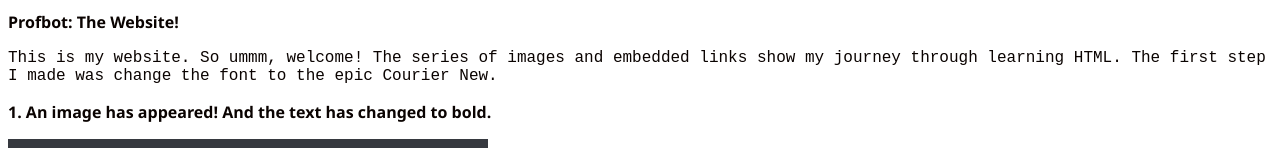
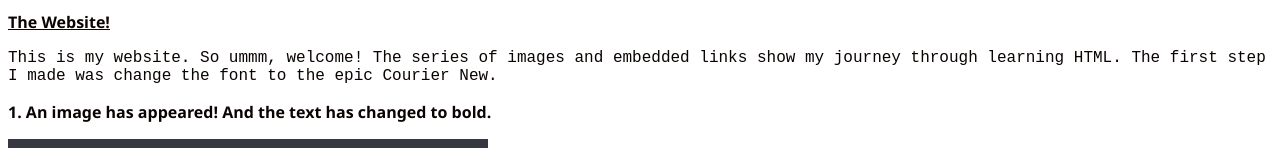
Before and after one commit to profbot/profbot.github.io, a plain HTML site: page index.html in a window 1280 px wide. Shown: the top 148 px of the page. Drawn offline with Linux system fonts and the light colour scheme.

Commit message:
Update index.html

```diff
--- a/index.html
+++ b/index.html
@@ -6,7 +6,9 @@
 
    <body style="background-color:#ffff;">
       <h1 style="font-family:'Segoe UI', Tahoma, Geneva, Verdana, sans-serif;font-size:16px;font-style:bold;color:#0a0301" >
-        Profbot: The Website!
+        <u  >
+          The Website!
+        </u>
 
       </h1>
       <p style="font-family:Courier New, Courier, monospace,serif;font-size:16px;font-style:bold;color:#0a0301">
```
